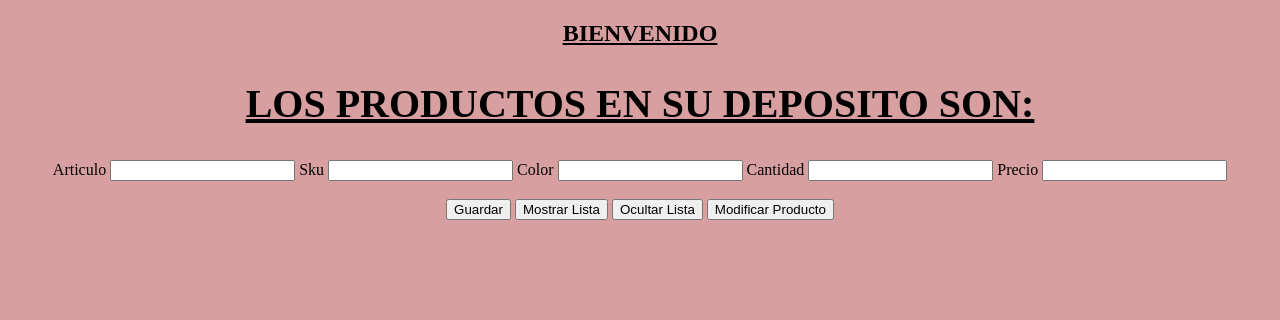
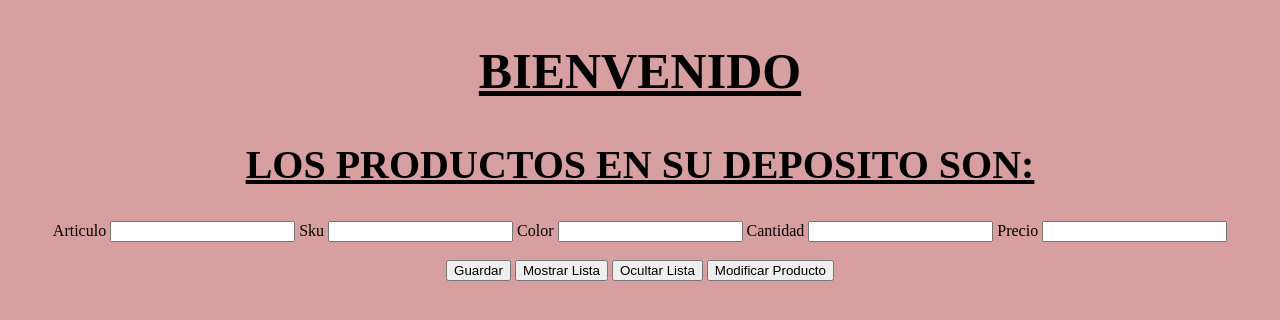
Before and after one commit to GutyDiaz/javascript, a plain HTML site: page index.html in a window 1280 px wide. Drawn offline with Linux system fonts and the light colour scheme.

Commit message:
first commit

```diff
--- a/style.css
+++ b/style.css
@@ -1,5 +1,5 @@
 #title{
-    color: black; git push -u origin master
+    color: black;
     font-size:50px;
     text-decoration: underline;
 }
```
